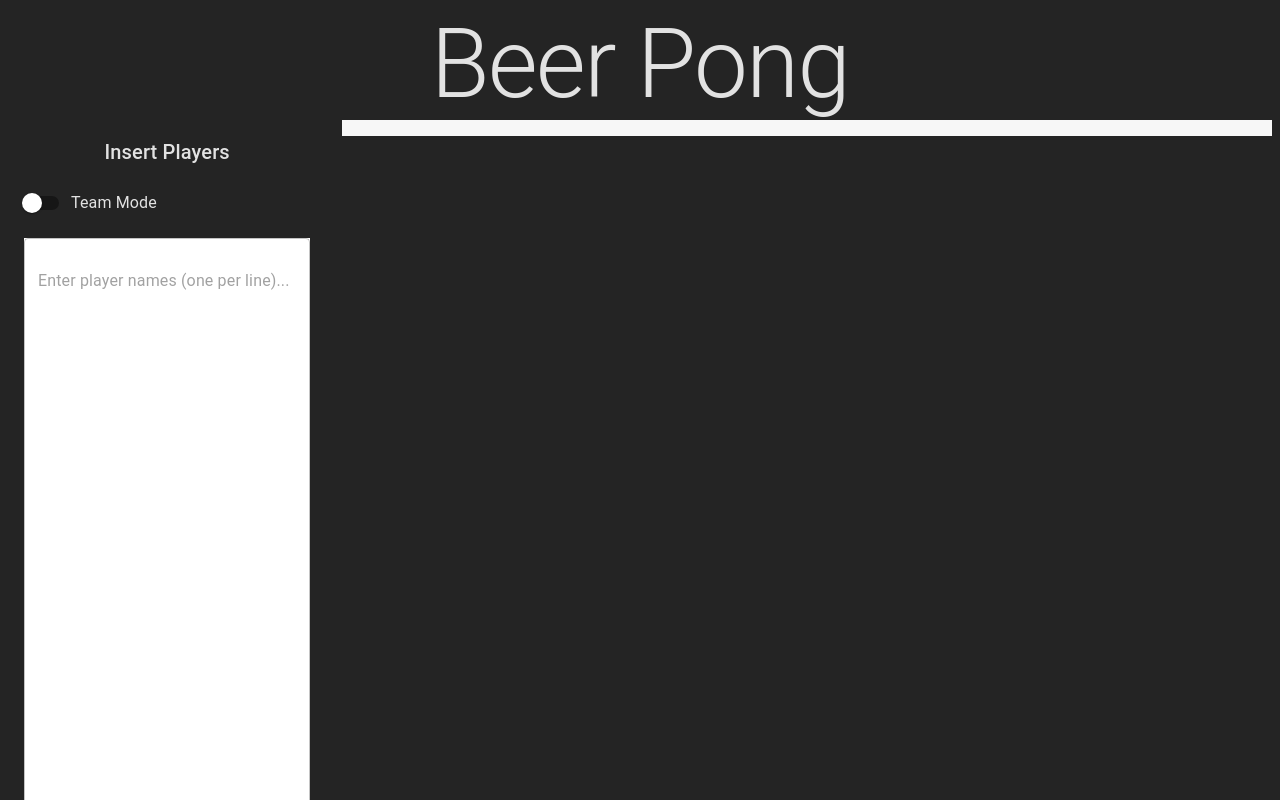
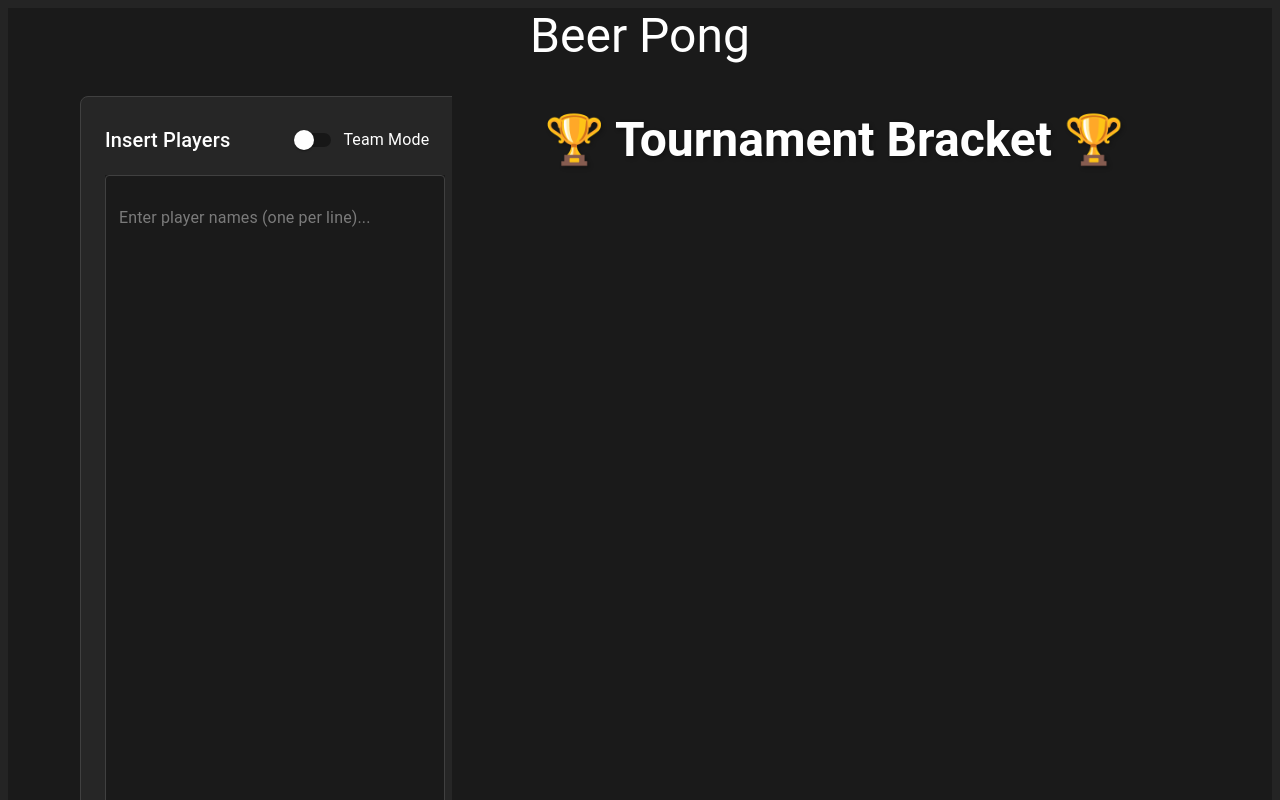
Before and after one commit to TobiasABay/beerpong.tobiasbay.me, a React (Vite) app: page / in a window 1280 px wide. Shown: the top 800 px of the page. Built offline with nearby package versions, Linux system fonts and the light colour scheme.

Commit message:
Enhance App and InputField components: update styles for improved aesthetics, integrate Container for layout consistency, and adjust typography for better readability. Update TournamentBracket with enhanced visual elements and improved match display.

```diff
--- a/src/App.css
+++ b/src/App.css
@@ -4,4 +4,5 @@
   margin: 0;
   padding: 0;
   text-align: center;
+  background-color: hsl(0, 0%, 10%);
 }
--- a/src/App.tsx
+++ b/src/App.tsx
@@ -1,5 +1,5 @@
 import { useState } from 'react';
-import { Typography, Box } from '@mui/material'
+import { Typography, Box, Container } from '@mui/material'
 import './App.css'
 import InputField from './components/inputField'
 import TournamentBracket from './components/TournamentBracket'
@@ -8,8 +8,8 @@ function App() {
   const [players, setPlayers] = useState<string[]>([]);
 
   return (
-    <>
-      <Typography variant="h1">Beer Pong</Typography>
+    <Container sx={{ bgcolor: "hsl(0, 0%, 10%)" }}>
+      <Typography variant="h3" sx={{ color: 'white', textAlign: 'center', mb: 2 }}>Beer Pong</Typography>
       <Box sx={{ display: 'flex', height: '100vh', gap: 2 }}>
         <Box sx={{ display: 'flex', flexDirection: 'column', height: '100vh', padding: 2 }}>
           <InputField onPlayersChange={setPlayers} />
@@ -18,7 +18,7 @@ function App() {
           <TournamentBracket players={players} />
         </Box>
       </Box>
-    </>
+    </Container>
   )
 }
 
--- a/src/components/TournamentBracket.tsx
+++ b/src/components/TournamentBracket.tsx
@@ -99,9 +99,31 @@ export default function TournamentBracket({ players }: TournamentBracketProps) {
 
 
     return (
-        <Box ref={containerRef} sx={{ p: 1, position: 'relative', backgroundColor: '#f7f7f7' }}>
+        <Box ref={containerRef} sx={{
+            p: 4,
+            position: 'relative',
+            backgroundColor: 'hsl(0, 0%, 10%)',
+            minHeight: '100vh',
+            overflow: 'auto'
+        }}>
+            <Typography variant="h3" sx={{
+                textAlign: 'center',
+                mb: 4,
+                color: 'white',
+                fontWeight: 'bold',
+                textShadow: '2px 2px 4px rgba(0,0,0,0.3)',
+                fontFamily: '"Roboto", "Helvetica", "Arial", sans-serif'
+            }}>
+                🏆 Tournament Bracket 🏆
+            </Typography>
 
-            <Box sx={{ display: 'flex', justifyContent: 'flex-start', alignItems: 'flex-start', gap: 4 }}>
+            <Box sx={{
+                display: 'flex',
+                justifyContent: 'center',
+                alignItems: 'flex-start',
+                gap: 6,
+                flexWrap: 'wrap'
+            }}>
                 {Array.from({ length: totalRounds }, (_, r) => {
                     const round = r + 1;
                     const roundMatches = getMatchesByRound(round);
@@ -109,20 +131,49 @@ export default function TournamentBracket({ players }: TournamentBracketProps) {
                     return (
                         <Box
                             key={round}
-                            sx={{ display: 'flex', flexDirection: 'column', alignItems: 'center', gap: 1 }}
+                            sx={{
+                                display: 'flex',
+                                flexDirection: 'column',
+                                alignItems: 'center',
+                                gap: 3,
+                                position: 'relative'
+                            }}
                         >
+                            <Typography variant="h6" sx={{
+                                color: 'white',
+                                fontWeight: 'bold',
+                                textAlign: 'center',
+                                mb: 2,
+                                textShadow: '1px 1px 2px rgba(0,0,0,0.5)',
+                                backgroundColor: 'hsl(0, 0%, 15%)',
+                                padding: '8px 16px',
+                                borderRadius: '20px',
+                                border: '1px solid hsl(0, 0%, 25%)'
+                            }}>
+                                {round === totalRounds ? '🏆 Final' :
+                                    round === totalRounds - 1 ? '🥈 Semi-Finals' :
+                                        round === totalRounds - 2 ? '🥉 Quarter-Finals' :
+                                            `Round ${round}`}
+                            </Typography>
                             {roundMatches.map(match => (
                                 <Box
                                     key={match.id}
                                     id={match.id}
                                     sx={{
-                                        backgroundColor: 'white',
-                                        border: '1px solid #ccc',
-                                        borderRadius: 2,
-                                        p: 2,
-                                        minWidth: 200,
+                                        backgroundColor: 'hsl(0, 0%, 15%)',
+                                        border: '2px solid transparent',
+                                        borderRadius: 3,
+                                        p: 3,
+                                        minWidth: 220,
                                         textAlign: 'center',
                                         position: 'relative',
+                                        boxShadow: '0 8px 32px rgba(0,0,0,0.3)',
+                                        transition: 'all 0.3s ease',
+                                        '&:hover': {
+                                            transform: 'translateY(-2px)',
+                                            boxShadow: '0 12px 40px rgba(0,0,0,0.4)',
+                                            border: '2px solid hsl(0, 0%, 25%)'
+                                        }
                                     }}
                                 >
                                     <PlayerBox
@@ -131,7 +182,14 @@ export default function TournamentBracket({ players }: TournamentBracketProps) {
                                         isLoser={match.winner === match.player2}
                                         onClick={() => handleMatchResult(match.id, match.player1)}
                                     />
-                                    <Typography variant="caption">VS</Typography>
+                                    <Typography variant="caption" sx={{
+                                        color: 'hsl(0, 0%, 60%)',
+                                        fontWeight: 'bold',
+                                        fontSize: '0.8rem',
+                                        letterSpacing: '1px'
+                                    }}>
+                                        VS
+                                    </Typography>
                                     <PlayerBox
                                         name={match.player2}
                                         isWinner={match.winner === match.player2}
@@ -183,13 +241,29 @@ export default function TournamentBracket({ players }: TournamentBracketProps) {
                     const y2 = toRect.top + toRect.height / 2 - containerRect.top;
 
                     return (
-                        <path
-                            key={`${m.id}-to-${nextMatch.id}`}
-                            d={`M${x1},${y1} C${x1 + 40},${y1} ${x2 - 40},${y2} ${x2},${y2}`}
-                            stroke="#444"
-                            strokeWidth="2"
-                            fill="none"
-                        />
+                        <g key={`${m.id}-to-${nextMatch.id}`}>
+                            <path
+                                d={`M${x1},${y1} C${x1 + 40},${y1} ${x2 - 40},${y2} ${x2},${y2}`}
+                                stroke="hsl(0, 0%, 40%)"
+                                strokeWidth="3"
+                                fill="none"
+                                filter="drop-shadow(0 2px 4px rgba(0,0,0,0.5))"
+                            />
+                            <circle
+                                cx={x1}
+                                cy={y1}
+                                r="4"
+                                fill="hsl(0, 0%, 30%)"
+                                filter="drop-shadow(0 1px 2px rgba(0,0,0,0.5))"
+                            />
+                            <circle
+                                cx={x2}
+                                cy={y2}
+                                r="4"
+                                fill="hsl(0, 0%, 30%)"
+                                filter="drop-shadow(0 1px 2px rgba(0,0,0,0.5))"
+                            />
+                        </g>
                     );
                 })}
             </svg>
--- a/src/components/inputField.tsx
+++ b/src/components/inputField.tsx
@@ -169,8 +169,20 @@ export default function InputField({ onPlayersChange }: InputFieldProps) {
     };
 
     return (
-        <Box sx={{ width: '100%', height: '100%', display: 'flex', flexDirection: 'column', gap: 2 }}>
-            <Typography variant="h6">Insert Players</Typography>
+        <Box sx={{
+            width: '100%',
+            height: '100%',
+            display: 'flex',
+            flexDirection: 'column',
+            gap: 2,
+            backgroundColor: 'hsl(0, 0%, 15%)',
+            p: 3,
+            borderRadius: 2,
+            border: '1px solid hsl(0, 0%, 25%)'
+        }}>
+            <Box sx={{ display: 'flex', flexDirection: 'row', justifyContent: "space-between", alignItems: "center", gap: 2 }}>
+
+                <Typography variant="h6" sx={{ color: 'white' }}>Insert Players</Typography>
 
                 <FormControlLabel
                     control={
@@ -181,25 +193,37 @@ export default function InputField({ onPlayersChange }: InputFieldProps) {
                         />
                     }
                     label="Team Mode"
-                sx={{ alignSelf: 'flex-start' }}
+                    sx={{ alignSelf: 'flex-start', color: 'white' }}
                 />
+            </Box>
 
             <TextField
                 value={inputText}
                 onChange={(e) => handleInputChange(e.target.value)}
                 sx={{
-                    backgroundColor: 'white',
+                    backgroundColor: "hsl(0, 0%, 10%)",
                     width: '100%',
                     flex: 1,
                     '& .MuiInputBase-root': {
                         height: '100%',
-                        alignItems: 'flex-start'
+                        alignItems: 'flex-start',
+                        color: 'white'
                     },
                     '& .MuiInputBase-input': {
                         height: '100%',
                         alignItems: 'flex-start',
                         paddingTop: '14px',
-                        overflow: 'auto'
+                        overflow: 'auto',
+                        color: 'white'
+                    },
+                    '& .MuiOutlinedInput-notchedOutline': {
+                        borderColor: 'hsl(0, 0%, 25%)'
+                    },
+                    '&:hover .MuiOutlinedInput-notchedOutline': {
+                        borderColor: 'hsl(0, 0%, 35%)'
+                    },
+                    '&.Mui-focused .MuiOutlinedInput-notchedOutline': {
+                        borderColor: 'hsl(0, 0%, 50%)'
                     }
                 }}
                 multiline
```
Lines whose indentation alone changed are shown as unchanged.
